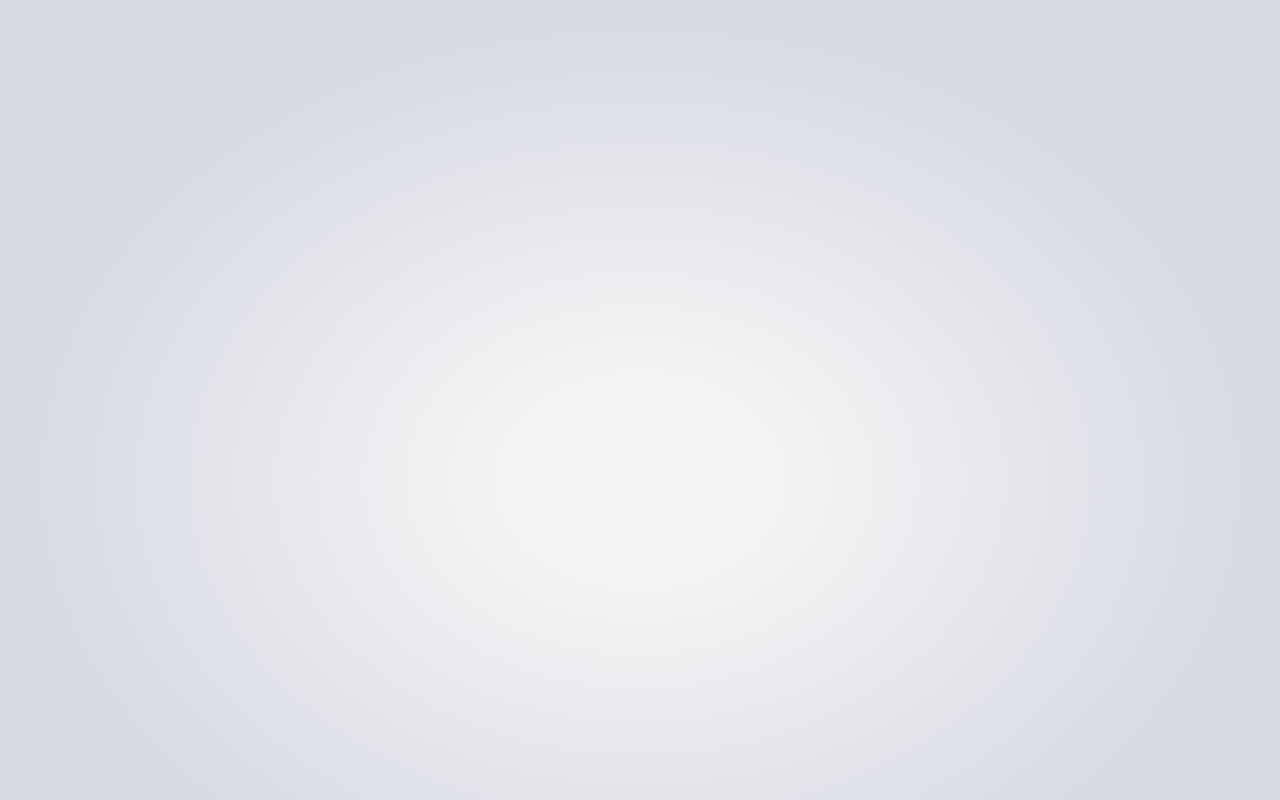
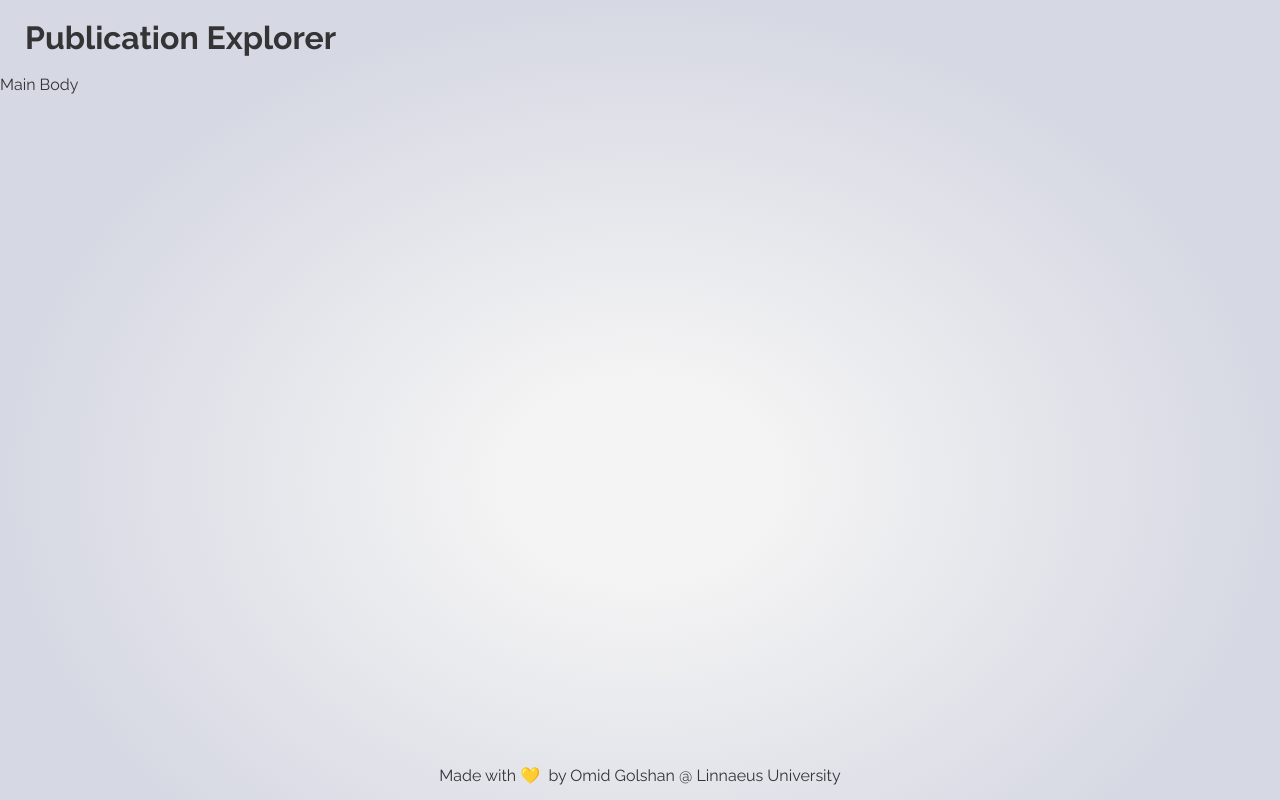
Before and after one commit to ArioAtlas/publication-visulization, a React (Create React App) app: page / in a window 1280 px wide. Built offline with nearby package versions, Linux system fonts and the light colour scheme.

Commit message:
Create basic components

```diff
--- a/public/index.html
+++ b/public/index.html
@@ -15,6 +15,10 @@
       user's mobile device or desktop. See https://developers.google.com/web/fundamentals/web-app-manifest/
     -->
     <link rel="manifest" href="%PUBLIC_URL%/manifest.json" />
+    <link
+      href="https://fonts.googleapis.com/css2?family=Raleway:wght@100;300;400;500;700&display=swap"
+      rel="stylesheet"
+    />
     <!--
       Notice the use of %PUBLIC_URL% in the tags above.
       It will be replaced with the URL of the `public` folder during the build.
@@ -24,7 +28,7 @@
       work correctly both with client-side routing and a non-root public URL.
       Learn how to configure a non-root public URL by running `npm run build`.
     -->
-    <title>React App</title>
+    <title>Publication Explorer</title>
   </head>
   <body>
     <noscript>You need to enable JavaScript to run this app.</noscript>
--- a/src/App.js
+++ b/src/App.js
@@ -1,9 +1,10 @@
+import Dashboard from './components/Dashboard';
 import './styles/app.scss'
 
 function App() {
   return (
     <div className="app">
-
+      <Dashboard />
     </div>
   );
 }
--- /dev/null
+++ b/src/components/Dashboard.jsx
@@ -0,0 +1,15 @@
+import Footer from './Footer';
+import Header from './Header';
+import Stage from './Stage';
+
+function Dashboard() {
+  return (
+    <div className="dashboard">
+      <Header></Header>
+      <Stage></Stage>
+      <Footer />
+    </div>
+  );
+}
+
+export default Dashboard;
--- /dev/null
+++ b/src/components/Footer.jsx
@@ -0,0 +1,9 @@
+function Footer() {
+  return (
+    <div className="footer">
+      <span>Made with 💛&nbsp; by Omid Golshan @ Linnaeus University</span>
+    </div>
+  );
+}
+
+export default Footer;
--- /dev/null
+++ b/src/components/Header.jsx
@@ -0,0 +1,9 @@
+function Header() {
+  return (
+    <div className="header">
+      <h1>Publication Explorer</h1>
+    </div>
+  );
+}
+
+export default Header;
--- /dev/null
+++ b/src/components/Stage.jsx
@@ -0,0 +1,5 @@
+function Stage() {
+  return <div className="stage">Main Body</div>;
+}
+
+export default Stage;
--- a/src/styles/_dashboard.scss
+++ b/src/styles/_dashboard.scss
@@ -0,0 +1,44 @@
+.dashboard {
+  position: relative;
+  width: 100vw;
+  height: 100vh;
+}
+
+.header {
+  position: absolute;
+  top: 0;
+  left: 0;
+  right: 0;
+  height: $header-height;
+  display: flex;
+  justify-content: space-between;
+  align-content: stretch;
+  align-items: center;
+
+  h1,
+  h2,
+  h3 {
+    margin-left: 25px;
+  }
+}
+
+.stage {
+  position: absolute;
+  top: $header-height;
+  bottom: $footer-height;
+  right: 0;
+  left: 0;
+}
+
+.footer {
+  position: absolute;
+  bottom: 0;
+  left: 0;
+  right: 0;
+  height: $footer-height;
+
+  display: flex;
+  justify-content: center;
+  align-content: stretch;
+  align-items: center;
+}
--- a/src/styles/_variables.scss
+++ b/src/styles/_variables.scss
@@ -1,7 +1,10 @@
 $background: radial-gradient(
   farthest-side ellipse at 50% 60%,
-  #f4f4f4  20%,
+  #f4f4f4 20%,
   #d6d8e3
 );
 
 $text-color: rgb(52, 52, 55);
+
+$header-height: 75px;
+$footer-height: 50px;
--- a/src/styles/app.scss
+++ b/src/styles/app.scss
@@ -17,6 +17,5 @@
 }
 
 .app {
-    width: 100vw;
-    height: 100vh;
+  font-family: 'Raleway', sans-serif;
 }
```
Lines whose indentation alone changed are shown as unchanged.
